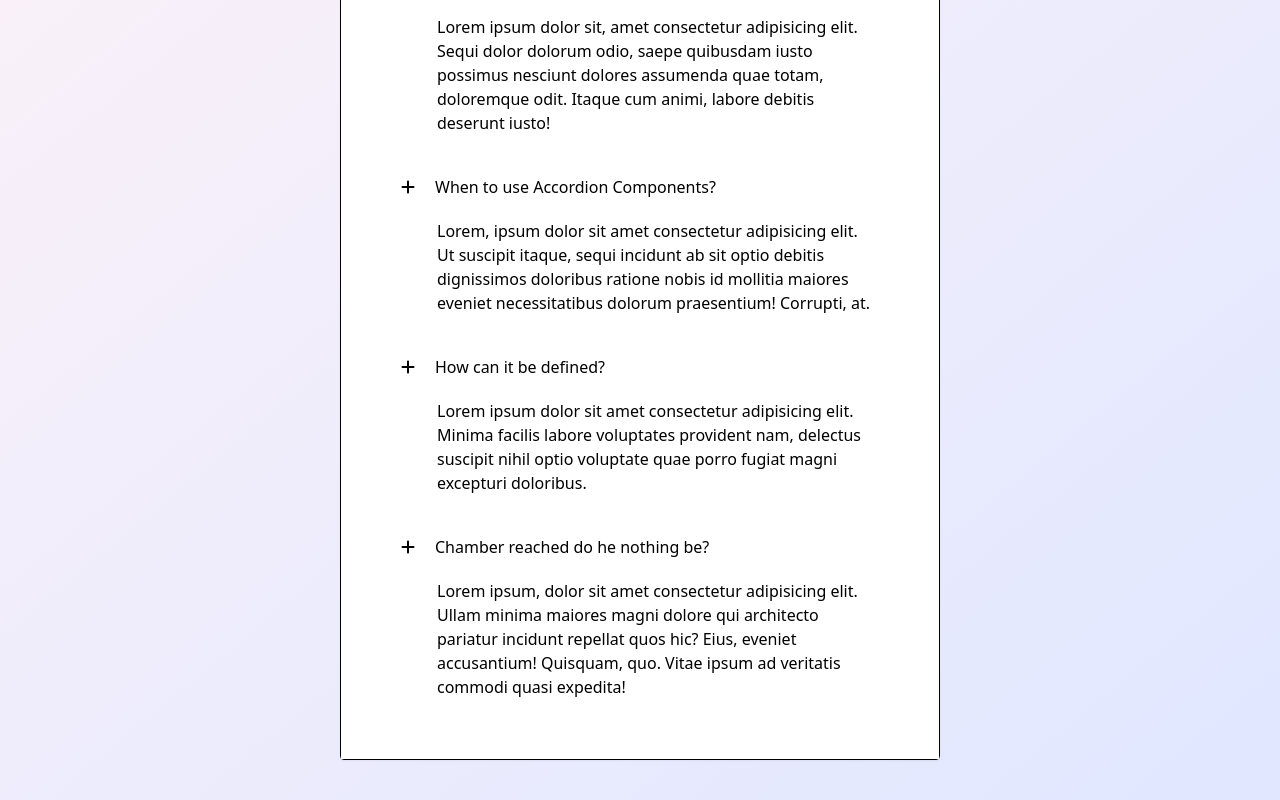
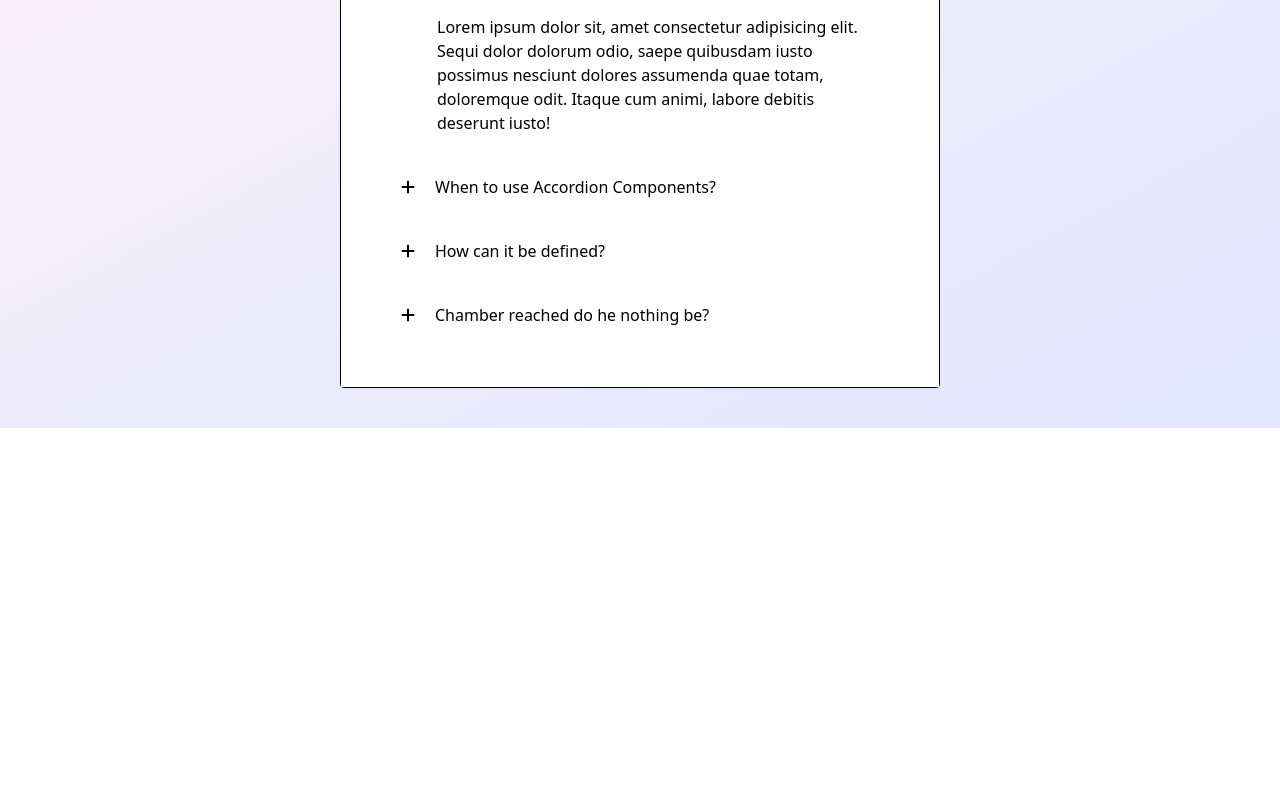
Before and after one commit to muzahidMD/vue-events-reactivity, a Vue app: page / in a window 1280 px wide. Shown: the part 366-1166 px from the top of the page. After the commit the page ends 800 px from the top, so only its background shows below. Built offline with nearby package versions, Linux system fonts and the light colour scheme.

Commit message:
added acordian funtionality

```diff
--- a/src/App.vue
+++ b/src/App.vue
@@ -1,6 +1,10 @@
 <script setup>
+import { ref } from "vue";
 
-
+const accordionIndex = ref(0)
+function clickMe() {
+  alert('ClickME');
+}
 </script>
 
 <template>
@@ -21,12 +25,14 @@
           <!-- What is term -->
           <div class="transition hover:bg-indigo-50">
             <!-- header -->
-            <div class="accordion-header cursor-pointer transition flex space-x-5 px-5 items-center h-16">
+            <div @click="accordionIndex = 0"
+              class="accordion-header cursor-pointer transition flex space-x-5 px-5 items-center h-16">
               <i class="fas fa-plus"></i>
               <h3>What is term?</h3>
             </div>
             <!-- Content -->
-            <div class="px-5 pt-0 text-left pb-5">
+            <!-- <div class="px-5 pt-0 text-left pb-5" :class="accordionIndex == 0 ? '' : 'hidden'"> -->
+            <div class="px-5 pt-0 text-left pb-5" v-show="accordionIndex == 0">
               <p class="leading-6 font-light pl-9 ">
                 Lorem ipsum dolor sit, amet consectetur adipisicing elit. Sequi dolor dolorum odio, saepe quibusdam
                 iusto possimus nesciunt dolores assumenda quae totam, doloremque odit. Itaque cum animi, labore debitis
@@ -38,12 +44,14 @@
           <!-- When to use Accordion Components -->
           <div class="transition hover:bg-indigo-50">
             <!-- header -->
-            <div class="accordion-header cursor-pointer transition flex space-x-5 px-5 items-center h-16">
+            <div @click="accordionIndex = 1"
+              class="accordion-header cursor-pointer transition flex space-x-5 px-5 items-center h-16">
               <i class="fas fa-plus"></i>
               <h3>When to use Accordion Components?</h3>
             </div>
             <!-- Content -->
-            <div class="accordion-content px-5 pt-0 text-left pb-5">
+            <!-- <div class="accordion-content px-5 pt-0 text-left pb-5" :class="accordionIndex == 1 ? '' : 'hidden'"> -->
+            <div class="accordion-content px-5 pt-0 text-left pb-5" v-show="accordionIndex == 1">
               <p class="leading-6 font-light pl-9 ">
                 Lorem, ipsum dolor sit amet consectetur adipisicing elit. Ut suscipit itaque, sequi incidunt ab sit
                 optio debitis dignissimos doloribus ratione nobis id mollitia maiores eveniet necessitatibus dolorum
@@ -55,12 +63,14 @@
           <!-- Accordion Wrapper -->
           <div class="transition hover:bg-indigo-50">
             <!-- header -->
-            <div class="accordion-header cursor-pointer transition flex space-x-5 px-5 items-center h-16">
+            <div @click="accordionIndex = 2"
+              class="accordion-header cursor-pointer transition flex space-x-5 px-5 items-center h-16">
               <i class="fas fa-plus"></i>
               <h3>How can it be defined?</h3>
             </div>
             <!-- Content -->
-            <div class="accordion-content px-5 pt-0 text-left pb-5">
+            <!-- <div class="accordion-content px-5 pt-0 text-left pb-5" :class="accordionIndex == 2 ? '' : 'hidden'"> -->
+            <div class="accordion-content px-5 pt-0 text-left pb-5" v-show="accordionIndex == 2">
               <p class="leading-6 font-light pl-9">
                 Lorem ipsum dolor sit amet consectetur adipisicing elit. Minima facilis labore voluptates provident nam,
                 delectus suscipit nihil optio voluptate quae porro fugiat magni excepturi doloribus.
@@ -71,25 +81,25 @@
           <!-- Accordion Wrapper -->
           <div class="transition hover:bg-indigo-50">
             <!-- header -->
-            <div class="accordion-header cursor-pointer transition flex space-x-5 px-5 items-center h-16">
+            <div @click="accordionIndex = 3"
+              class="accordion-header cursor-pointer transition flex space-x-5 px-5 items-center h-16">
               <i class="fas fa-plus"></i>
               <h3>Chamber reached do he nothing be?</h3>
             </div>
             <!-- Content -->
-            <div class="accordion-content px-5 pt-0 text-left pb-5">
-              <p class="leading-6 font-light pl-9">
-                Lorem ipsum, dolor sit amet consectetur adipisicing elit. Ullam minima maiores magni dolore qui
-                architecto pariatur incidunt repellat quos hic? Eius, eveniet accusantium! Quisquam, quo. Vitae ipsum ad
-                veritatis commodi quasi expedita!
-              </p>
+            <div class="accordion-content px-5 pt-0 text-left pb-5" v-show="accordionIndex == 3">
+              <div class="accordion-content px-5 pt-0 text-left pb-5" :class="accordionIndex == 3 ? '' : 'hidden'">
+                <p class="leading-6 font-light pl-9">
+                  Lorem ipsum, dolor sit amet consectetur adipisicing elit. Ullam minima maiores magni dolore qui
+                  architecto pariatur incidunt repellat quos hic? Eius, eveniet accusantium! Quisquam, quo. Vitae ipsum
+                  ad
+                </p>
+              </div>
             </div>
           </div>
         </div>
       </div>
     </div>
-
-
-
   </section>
 </template>
 
```
